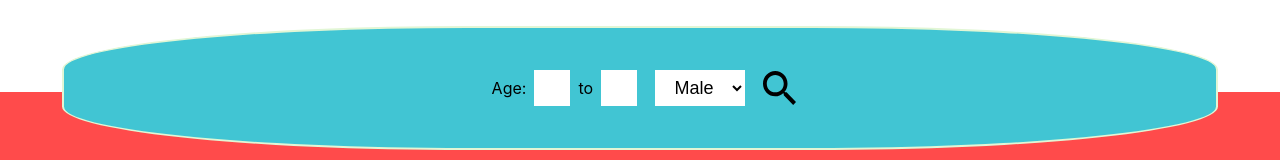
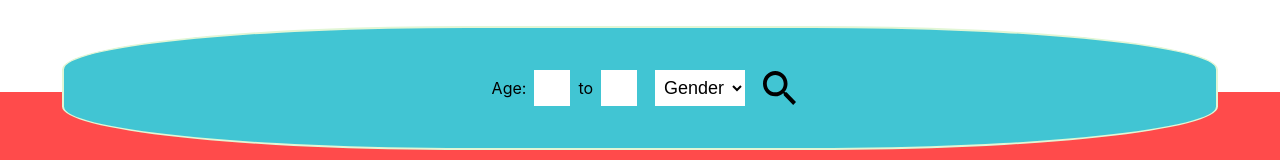
Before and after one commit to weiwenl/meshbio-technical, a React (Create React App) app: page / in a window 1280 px wide. Shown: the part 308-468 px from the top of the page. Built offline with nearby package versions, Linux system fonts and the light colour scheme.

Commit message:
set state for gender input and refractor gender select options

```diff
--- a/src/components/inputs/GenderInput.js
+++ b/src/components/inputs/GenderInput.js
@@ -11,9 +11,14 @@ const GenderInput = (props) => {
   }
   return(
     <div>
-      <select style={inputStyles}>
-        <option value='male'>Male</option>
-        <option value='female'>Female</option>
+      <select
+        required
+        name='gender'
+        onChange={props.gender}
+        style={inputStyles}>
+        <option label='Gender'></option>
+        <option label='Male' value='male'></option>
+        <option label='Female' value='female'></option>
       </select>
     </div>
 
--- a/src/container/search/Search.js
+++ b/src/container/search/Search.js
@@ -29,6 +29,11 @@ class Search extends Component {
         lastAge: e.target.value
       });
     }
+    else if(e.target.name === 'gender'){
+      this.setState({
+        gender: e.target.value
+      });
+    }
   }
 
   render() {
```
